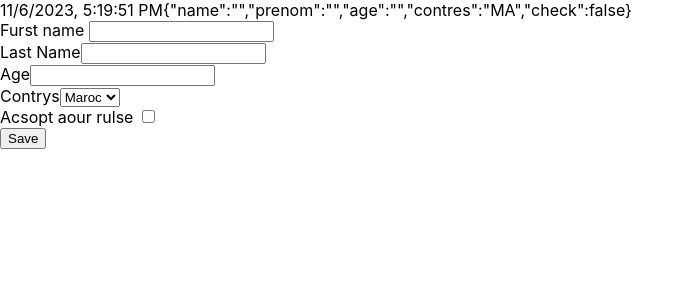
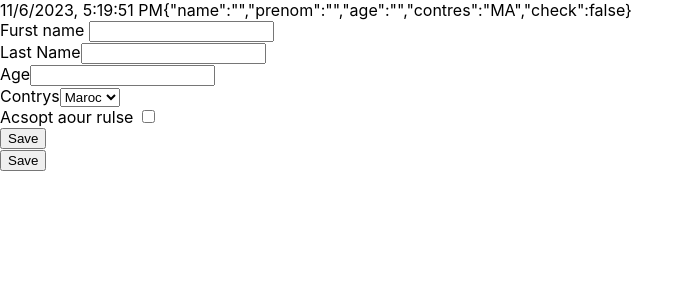
Before and after one commit to AmraniZouhir/Mastering-React-Js, a React (Create React App) app: page / in a window 1280 px wide. Shown: the top 300 px of the page, without its empty margins (0-693 px from the left). Built offline with nearby package versions, Linux system fonts and the light colour scheme.

Commit message:
Button Save

```diff
--- a/src/FormsReact/FormsUseRef.jsx
+++ b/src/FormsReact/FormsUseRef.jsx
@@ -93,6 +93,14 @@ export default function FormsReactuseRef() {
   }}
   >Save</button>
         </div>
+        <div className="form-check">
+  <button className="btn btn-premary"
+  onClick={(e)=>{
+    console.log(inputNameRef.current.value)
+    e.preventDefault()
+  }}
+  >Save</button>
+        </div>
 
 
 
```
